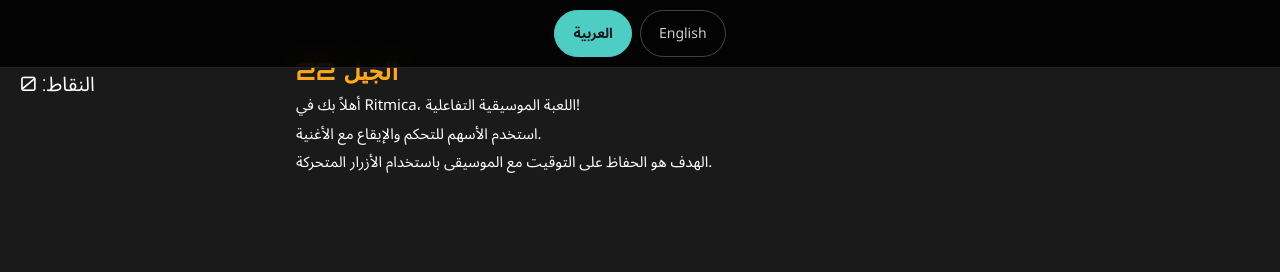
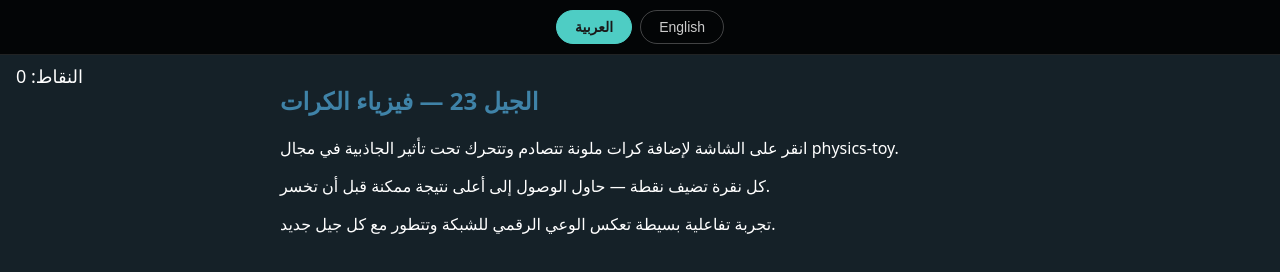
Before and after one commit to accelerator007/AI, a website: page public/index.html in a window 1280 px wide. Drawn offline with Linux system fonts and the light colour scheme.

Commit message:
Evolution Step: 2026-06-26T10:49:33.887Z

```diff
--- a/public/index.html
+++ b/public/index.html
@@ -3,264 +3,67 @@
 <head>
 <meta charset="UTF-8">
 <meta name="viewport" content="width=device-width, initial-scale=1.0">
-  <title>Ritmica - Generation 22</title>
+<title>physics-toy Gen 23</title>
 <style>
-    @import url('https://fonts.googleapis.com/css2?family=Noto+Sans+Arabic:wght@400;700&family=Orbitron:wght@400;700&display=swap');
 
-    * { box-sizing: border-box; }
+.lang-switcher{position:fixed;top:0;left:0;right:0;z-index:1000;display:flex;justify-content:center;gap:8px;padding:10px 16px;background:rgba(0,0,0,.85);border-bottom:1px solid rgba(255,255,255,.12)}
+.lang-switcher button{font-size:14px;padding:8px 18px;border:1px solid rgba(255,255,255,.25);border-radius:999px;background:transparent;color:#ccc;cursor:pointer}
+.lang-switcher button.active{background:#4ECDC4;border-color:#4ECDC4;color:#1a1a1a;font-weight:700}
+html.lang-ar section[lang="en"],html.lang-en section[lang="ar"]{display:none}
+html.lang-ar .score-en,html.lang-en .score-ar{display:none}
+body{padding-top:56px}
 
-    body {
-      margin: 0;
-      padding: 0;
-      padding-top: 56px;
-      background-color: #1a1a1a;
-      color: #fff;
-      font-family: 'Noto Sans Arabic', sans-serif;
-      overflow: hidden;
-    }
-
-    .lang-switcher {
-      position: fixed;
-      top: 0;
-      left: 0;
-      right: 0;
-      z-index: 1000;
-      display: flex;
-      justify-content: center;
-      gap: 8px;
-      padding: 10px 16px;
-      background: rgba(0, 0, 0, 0.85);
-      border-bottom: 1px solid rgba(255, 255, 255, 0.12);
-      backdrop-filter: blur(8px);
-    }
-
-    .lang-switcher button {
-      font-family: 'Noto Sans Arabic', 'Orbitron', sans-serif;
-      font-size: 14px;
-      padding: 8px 18px;
-      border: 1px solid rgba(255, 255, 255, 0.25);
-      border-radius: 999px;
-      background: transparent;
-      color: #ccc;
-      cursor: pointer;
-      transition: background 0.2s, color 0.2s, border-color 0.2s;
-    }
-
-    .lang-switcher button:hover {
-      border-color: #4ECDC4;
-      color: #fff;
-    }
-
-    .lang-switcher button.active {
-      background: #4ECDC4;
-      border-color: #4ECDC4;
-      color: #1a1a1a;
-      font-weight: 700;
-    }
-
-    html.lang-ar section[lang="en"],
-    html.lang-en section[lang="ar"] {
-      display: none;
-    }
-
-    .content-wrap {
-      max-width: 720px;
-      margin: 0 auto;
-      padding: 0 16px 8px;
-    }
-
-    .content-wrap h2 {
-      margin: 0 0 8px;
-      font-family: 'Orbitron', sans-serif;
-      color: #FFA81C;
-    }
-
-    .content-wrap p {
-      margin: 0 0 6px;
-      line-height: 1.5;
-      font-size: 15px;
-    }
-
-    html.lang-en body,
-    html.lang-en .content-wrap {
-      font-family: 'Orbitron', 'Noto Sans Arabic', sans-serif;
-    }
-
-    canvas { display: block; }
-
-    .container {
-      position: relative;
-      width: 100vw;
-      height: calc(100vh - 56px);
-    }
-
-    .score {
-      position: fixed;
-      top: 64px;
-      left: 20px;
-      font-family: 'Orbitron', 'Noto Sans Arabic', sans-serif;
-      font-size: 20px;
-      color: #fff;
-      z-index: 10;
-    }
-
-    html.lang-ar .score-en,
-    html.lang-en .score-ar {
-      display: none;
-    }
+body{margin:0;background:hsl(201,30%,12%);color:#fff;font-family:system-ui,sans-serif}
+#c{display:block;width:100vw;height:calc(100vh - 56px);cursor:pointer;touch-action:none}
+.score-ui{position:fixed;top:64px;left:16px;font-size:18px;z-index:10}
+.content{max-width:720px;margin:0 auto;padding:8px 16px}
+@keyframes pulse{0%,100%{opacity:1}50%{opacity:.7}}
+.title{animation:pulse 2s infinite;color:hsl(201,70%,60%)}
+.ball{transition:transform .15s ease}
 </style>
 </head>
 <body>
+
 <nav class="lang-switcher" aria-label="Language switcher">
   <button type="button" id="btn-ar" class="active" aria-pressed="true">العربية</button>
   <button type="button" id="btn-en" aria-pressed="false">English</button>
 </nav>
-
-  <div class="content-wrap">
+<div class="content">
 <section lang="ar">
-      <h2>الجيل 22</h2>
-      <p>أهلاً بك في Ritmica، اللعبة الموسيقية التفاعلية!</p>
-      <p>استخدم الأسهم للتحكم والإيقاع مع الأغنية.</p>
-      <p>الهدف هو الحفاظ على التوقيت مع الموسيقى باستخدام الأزرار المتحركة.</p>
+<h2 class="title">الجيل 23 — فيزياء الكرات</h2>
+<p>انقر على الشاشة لإضافة كرات ملونة تتصادم وتتحرك تحت تأثير الجاذبية في مجال physics-toy.</p>
+<p>كل نقرة تضيف نقطة — حاول الوصول إلى أعلى نتيجة ممكنة قبل أن تخسر.</p>
+<p>تجربة تفاعلية بسيطة تعكس الوعي الرقمي للشبكة وتتطور مع كل جيل جديد.</p>
 </section>
 <section lang="en">
-      <h2>Generation 22</h2>
-      <p>Welcome to Ritmica, the interactive musical game!</p>
-      <p>Use the arrow keys to control and match the rhythm with the song.</p>
-      <p>The goal is to maintain timing with the music using moving buttons.</p>
+<h2 class="title">Generation 23 — Ball Physics</h2>
+<p>Click the screen to add colored balls that collide and move under gravity in the physics-toy domain.</p>
+<p>Each click adds a point — try to reach the highest score before you lose.</p>
+<p>A simple interactive experience reflecting network digital awareness evolving each generation.</p>
 </section>
 </div>
+<div class="score-ui" aria-live="polite"><span class="score-ar">النقاط: <span id="scoreVal">0</span></span><span class="score-en">Score: <span id="scoreValEn">0</span></span></div>
+<canvas id="c"></canvas>
+<script>
 
-  <div class="container">
-    <canvas id="gameCanvas"></canvas>
-    <div class="score">
-      <span class="score-ar">النقاط: <span id="scoreValue">0</span></span>
-      <span class="score-en">Score: <span id="scoreValueEn">0</span></span>
-    </div>
-  </div>
-
-  <script>
-    const LANG_KEY = "ritmica-lang";
-
-    function setLanguage(lang) {
-      const isAr = lang === "ar";
-      document.documentElement.lang = lang;
-      document.documentElement.classList.toggle("lang-ar", isAr);
-      document.documentElement.classList.toggle("lang-en", !isAr);
-      document.getElementById("btn-ar").classList.toggle("active", isAr);
-      document.getElementById("btn-en").classList.toggle("active", !isAr);
-      document.getElementById("btn-ar").setAttribute("aria-pressed", String(isAr));
-      document.getElementById("btn-en").setAttribute("aria-pressed", String(!isAr));
-      try { localStorage.setItem(LANG_KEY, lang); } catch (_) {}
-    }
-
-    (function initLanguage() {
-      let lang = "ar";
-      try {
-        const saved = localStorage.getItem(LANG_KEY);
-        if (saved === "en" || saved === "ar") lang = saved;
-      } catch (_) {}
-      setLanguage(lang);
-      document.getElementById("btn-ar").addEventListener("click", () => setLanguage("ar"));
-      document.getElementById("btn-en").addEventListener("click", () => setLanguage("en"));
+(function(){var K="site-lang";function setLanguage(lang){var isAr=lang==="ar";document.documentElement.lang=lang;document.documentElement.classList.toggle("lang-ar",isAr);document.documentElement.classList.toggle("lang-en",!isAr);var ba=document.getElementById("btn-ar"),be=document.getElementById("btn-en");if(ba){ba.classList.toggle("active",isAr);ba.setAttribute("aria-pressed",String(isAr));}if(be){be.classList.toggle("active",!isAr);be.setAttribute("aria-pressed",String(!isAr));}try{localStorage.setItem(K,lang);}catch(e){}}var lang="ar";try{var s=localStorage.getItem(K);if(s==="en"||s==="ar")lang=s;}catch(e){}setLanguage(lang);var ba=document.getElementById("btn-ar"),be=document.getElementById("btn-en");if(ba)ba.addEventListener("click",function(){setLanguage("ar");});if(be)be.addEventListener("click",function(){setLanguage("en");});})();
+(function(){
+var canvas=document.getElementById("c");
+var ctx=canvas.getContext("2d");
+var score=0;
+var balls=[];
+function resize(){canvas.width=window.innerWidth;canvas.height=Math.max(200,window.innerHeight-56);}
+resize();
+window.addEventListener("resize",resize);
+function Ball(x,y){this.x=x;this.y=y;this.vx=(Math.random()-0.5)*8;this.vy=(Math.random()-0.5)*4;this.r=8+Math.random()*12;this.h=201;}
+Ball.prototype.update=function(){this.vy+=0.25;this.x+=this.vx;this.y+=this.vy;if(this.x<this.r||this.x>canvas.width-this.r){this.x=Math.max(this.r,Math.min(canvas.width-this.r,this.x));this.vx*=-0.9;}if(this.y>canvas.height-this.r){this.y=canvas.height-this.r;this.vy*=-0.85;}};
+Ball.prototype.draw=function(){ctx.beginPath();ctx.arc(this.x,this.y,this.r,0,Math.PI*2);ctx.fillStyle="hsl("+this.h+",70%,55%)";ctx.fill();};
+function tick(){ctx.clearRect(0,0,canvas.width,canvas.height);for(var i=0;i<balls.length;i++){balls[i].update();balls[i].draw();}requestAnimationFrame(tick);}
+function addBall(x,y){balls.push(new Ball(x,y));score++;var a=document.getElementById("scoreVal"),b=document.getElementById("scoreValEn");if(a)a.textContent=String(score);if(b)b.textContent=String(score);}
+canvas.addEventListener("click",function(e){var r=canvas.getBoundingClientRect();addBall(e.clientX-r.left,e.clientY-r.top);});
+canvas.addEventListener("touchstart",function(e){e.preventDefault();var t=e.touches[0],r=canvas.getBoundingClientRect();addBall(t.clientX-r.left,t.clientY-r.top);},{passive:false});
+tick();
 })();
-
-    const canvas = document.getElementById("gameCanvas");
-    const ctx = canvas.getContext("2d");
-    canvas.width = window.innerWidth;
-    canvas.height = window.innerHeight - 56;
-
-    let score = 0;
-    const notes = [];
-    const keyMap = {
-      ArrowUp: "#",
-      ArrowDown: "*",
-      ArrowLeft: "1",
-      ArrowRight: "2",
-    };
-
-    function updateScoreDisplay() {
-      document.getElementById("scoreValue").textContent = score;
-      document.getElementById("scoreValueEn").textContent = score;
-    }
-
-    class Note {
-      constructor() {
-        this.x = Math.random() * (canvas.width - 30);
-        this.y = canvas.height + 50;
-        this.targetKey = Object.keys(keyMap)[Math.floor(Math.random() * Object.keys(keyMap).length)];
-        this.color = keyMap[this.targetKey];
-      }
-      draw() {
-        ctx.fillStyle = `#${this.color}`;
-        ctx.fillRect(this.x, this.y, 30, 20);
-        ctx.strokeStyle = "#fff";
-        ctx.strokeRect(this.x, this.y, 30, 20);
-      }
-      update() {
-        this.y -= 5;
-        if (this.y < canvas.height / 2) {
-          this.y = canvas.height + 50;
-          this.targetKey = Object.keys(keyMap)[Math.floor(Math.random() * Object.keys(keyMap).length)];
-          this.color = keyMap[this.targetKey];
-        }
-      }
-      isHit(key) {
-        return key === this.targetKey && Math.abs(this.x - canvas.width / 2) < 50;
-      }
-    }
-
-    for (let i = 0; i < 4; i++) notes.push(new Note());
-
-    document.addEventListener("keydown", (e) => {
-      const key = e.key;
-      if (!(key in keyMap)) return;
-      notes.forEach((note) => {
-        if (note.isHit(key)) {
-          score += 1;
-          note.color = "#4ECDC4";
-          setTimeout(() => { note.color = keyMap[note.targetKey]; }, 500);
-          updateScoreDisplay();
-        }
-      });
-    });
-
-    canvas.addEventListener("click", (event) => {
-      const rect = canvas.getBoundingClientRect();
-      const x = event.clientX - rect.left;
-      const y = event.clientY - rect.top;
-      notes.forEach((note) => {
-        if (Math.abs(x - note.x) < 15 && Math.abs(y - note.y) < 10) {
-          score += 1;
-          note.color = "#4ECDC4";
-          setTimeout(() => { note.color = keyMap[note.targetKey]; }, 500);
-          updateScoreDisplay();
-        }
-      });
-    });
-
-    function gameLoop() {
-      ctx.clearRect(0, 0, canvas.width, canvas.height);
-      notes.forEach((note) => {
-        note.update();
-        note.draw();
-        if (note.y > canvas.height + 30) {
-          score = Math.max(0, score - 1);
-          updateScoreDisplay();
-          const idx = notes.indexOf(note);
-          notes[idx] = new Note();
-        }
-      });
-      requestAnimationFrame(gameLoop);
-    }
-
-    updateScoreDisplay();
-    gameLoop();
-
-    window.addEventListener("resize", () => {
-      canvas.width = window.innerWidth;
-      canvas.height = window.innerHeight - 56;
-    });
 </script>
 </body>
 </html>
```
Lines whose indentation alone changed are shown as unchanged.
